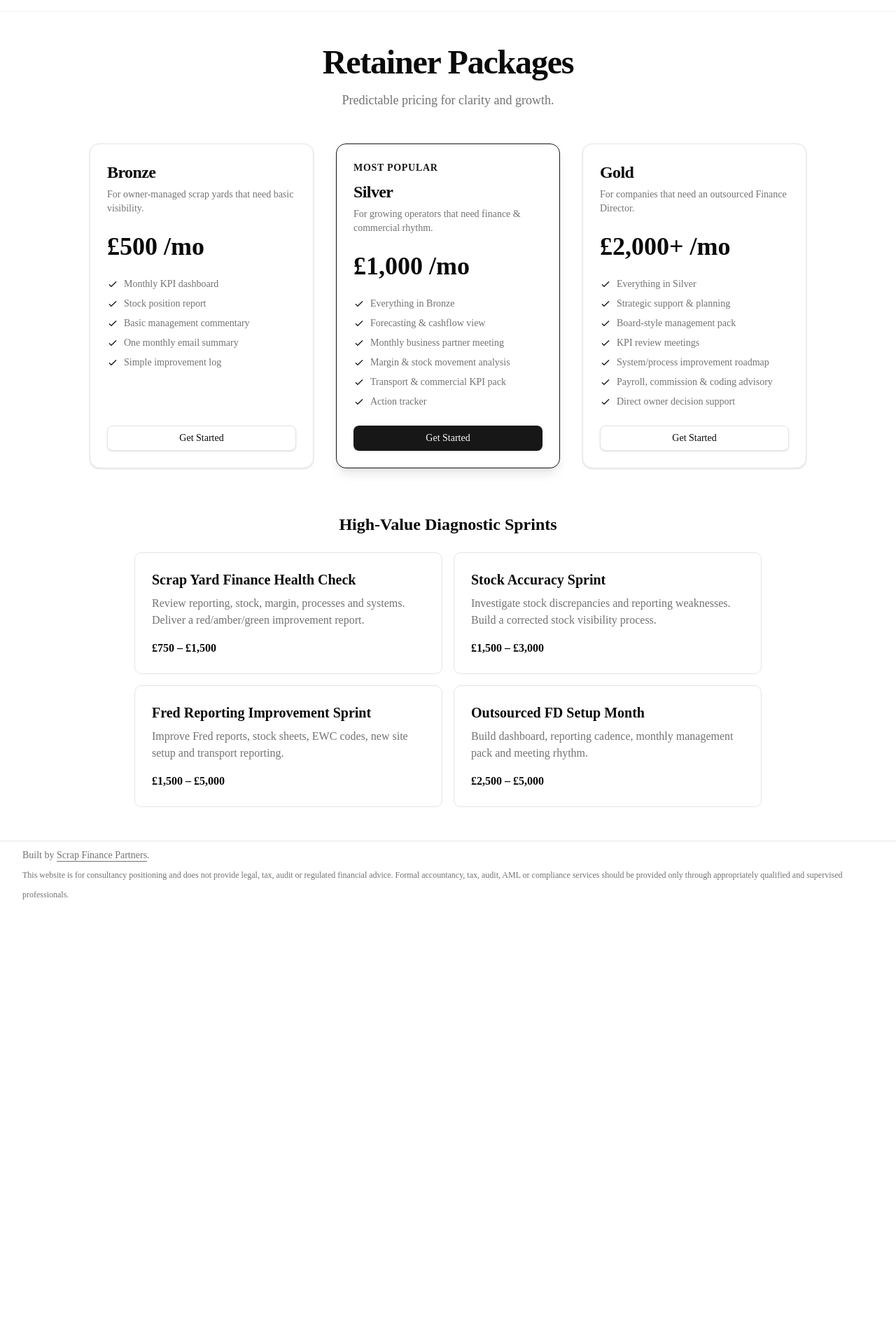
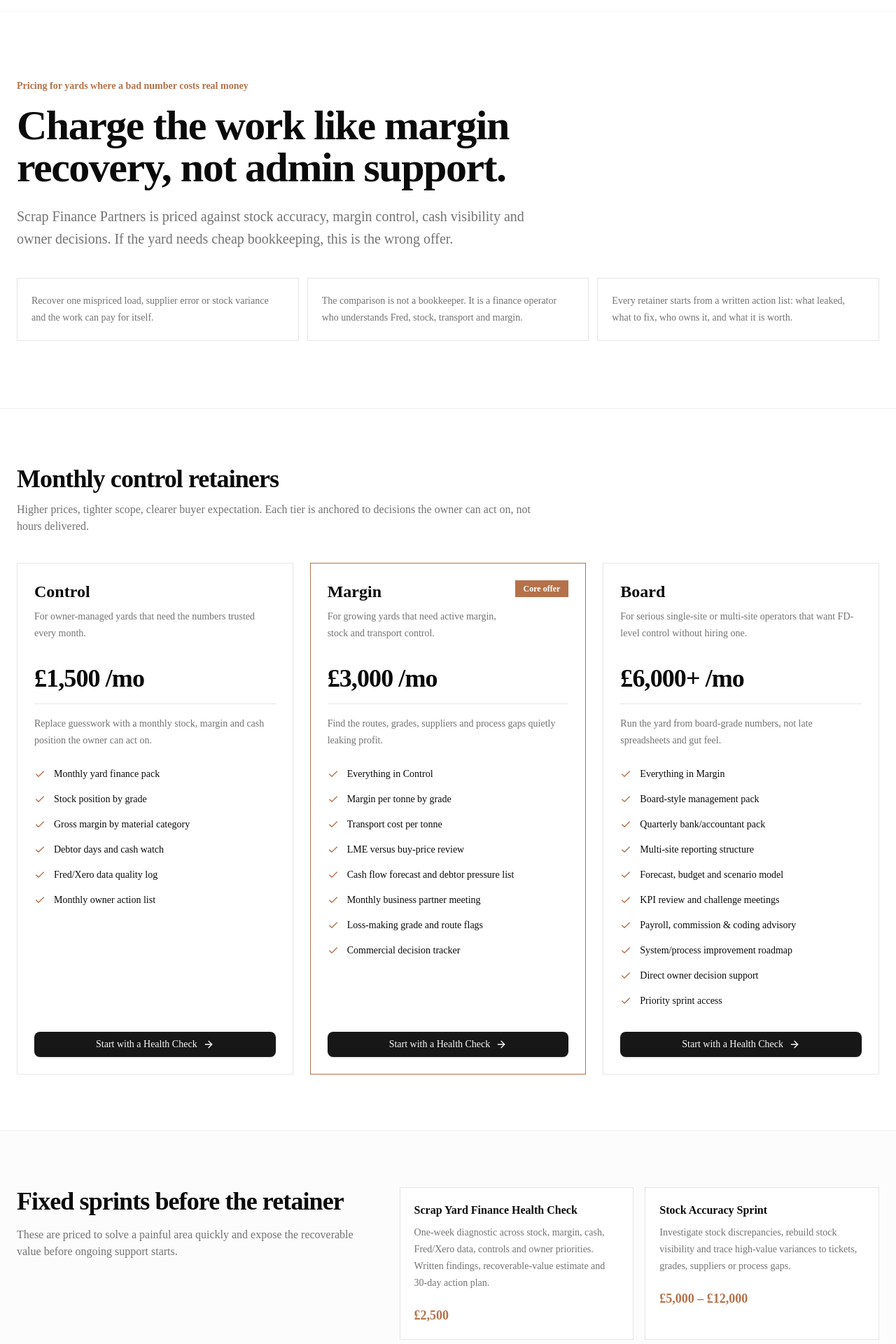
Before and after one commit to manazoid4/scrap-finance-partners, a Next.js app: page /pricing in a window 1280 px wide. Shown: the part 40-1960 px from the top of the page at 70% size. Before the commit the page ends 1338 px from the top, so only its background shows below. Built offline with nearby package versions, Linux system fonts and the light colour scheme.

Commit message:
Reprice premium offers and scaffold features

```diff
--- a/app/growth-hub/page.tsx
+++ b/app/growth-hub/page.tsx
@@ -1,4 +1,4 @@
-import { Card, CardContent, CardDescription, CardHeader, CardTitle } from "@/components/ui/card"
+import { Card, CardContent, CardHeader, CardTitle } from "@/components/ui/card"
 
 export default function GrowthHubPage() {
   return (
@@ -25,7 +25,7 @@ export default function GrowthHubPage() {
               <CardTitle className="text-sm">Create Lead Magnet</CardTitle>
             </CardHeader>
             <CardContent className="p-4 pt-0 text-xs text-muted-foreground">
-              Draft the "Scrap Yard Finance Health Check" PDF.
+              Draft the Scrap Yard Finance Health Check PDF.
             </CardContent>
           </Card>
           <Card className="border-l-4 border-l-blue-500">
--- a/app/pricing/page.tsx
+++ b/app/pricing/page.tsx
@@ -1,83 +1,167 @@
-import { PricingCard } from "@/components/pricing-card"
+import type { Metadata } from "next";
+import Link from "next/link";
+import { ArrowRight, Check } from "lucide-react";
+import { featureScaffold, oneOffs, pricing } from "@/data/pricing";
+import { Button } from "@/components/ui/button";
+
+export const metadata: Metadata = {
+  title: "Pricing | Scrap Finance Partners",
+  description:
+    "Premium scrap yard finance retainers, diagnostic sprints and scaffolded reporting modules for stock, margin, transport and cash control.",
+};
+
+const valueAnchors = [
+  "Recover one mispriced load, supplier error or stock variance and the work can pay for itself.",
+  "The comparison is not a bookkeeper. It is a finance operator who understands Fred, stock, transport and margin.",
+  "Every retainer starts from a written action list: what leaked, what to fix, who owns it, and what it is worth.",
+];
 
 export default function PricingPage() {
   return (
-    <div className="container py-12 px-4 md:px-6">
-      <div className="mx-auto max-w-3xl text-center mb-12">
-        <h1 className="text-3xl font-bold tracking-tight sm:text-4xl md:text-5xl">Retainer Packages</h1>
-        <p className="mt-4 text-muted-foreground text-lg">
-          Predictable pricing for clarity and growth.
+    <div className="bg-background">
+      <section className="border-b border-border/60">
+        <div className="container px-4 py-16 md:px-6 md:py-24">
+          <div className="max-w-4xl">
+            <p className="mb-4 text-sm font-semibold text-copper">
+              Pricing for yards where a bad number costs real money
+            </p>
+            <h1 className="text-4xl font-extrabold tracking-tight text-balance sm:text-5xl md:text-6xl">
+              Charge the work like margin recovery, not admin support.
+            </h1>
+            <p className="mt-6 max-w-3xl text-lg leading-8 text-muted-foreground md:text-xl">
+              Scrap Finance Partners is priced against stock accuracy, margin control,
+              cash visibility and owner decisions. If the yard needs cheap bookkeeping,
+              this is the wrong offer.
             </p>
           </div>
 
-      <div className="grid gap-8 md:grid-cols-3 max-w-5xl mx-auto mb-16">
-        <PricingCard
-          title="Bronze"
-          price="£500 /mo"
-          description="For owner-managed scrap yards that need basic visibility."
-          features={[
-            "Monthly KPI dashboard",
-            "Stock position report",
-            "Basic management commentary",
-            "One monthly email summary",
-            "Simple improvement log"
-          ]}
-        />
-        <PricingCard
-          title="Silver"
-          price="£1,000 /mo"
-          description="For growing operators that need finance & commercial rhythm."
-          isPopular={true}
-          features={[
-            "Everything in Bronze",
-            "Forecasting & cashflow view",
-            "Monthly business partner meeting",
-            "Margin & stock movement analysis",
-            "Transport & commercial KPI pack",
-            "Action tracker"
-          ]}
-        />
-        <PricingCard
-          title="Gold"
-          price="£2,000+ /mo"
-          description="For companies that need an outsourced Finance Director."
-          features={[
-            "Everything in Silver",
-            "Strategic support & planning",
-            "Board-style management pack",
-            "KPI review meetings",
-            "System/process improvement roadmap",
-            "Payroll, commission & coding advisory",
-            "Direct owner decision support"
-          ]}
-        />
+          <div className="mt-10 grid gap-3 md:grid-cols-3">
+            {valueAnchors.map((anchor) => (
+              <div key={anchor} className="border border-border bg-card p-5">
+                <p className="text-sm leading-6 text-muted-foreground">{anchor}</p>
+              </div>
+            ))}
+          </div>
+        </div>
+      </section>
+
+      <section className="border-b border-border/60">
+        <div className="container px-4 py-14 md:px-6 md:py-20">
+          <div className="mb-10 max-w-3xl">
+            <h2 className="text-3xl font-bold tracking-tight md:text-4xl">
+              Monthly control retainers
+            </h2>
+            <p className="mt-3 text-muted-foreground">
+              Higher prices, tighter scope, clearer buyer expectation. Each tier is
+              anchored to decisions the owner can act on, not hours delivered.
+            </p>
           </div>
 
-      <div className="mx-auto max-w-4xl">
-        <h2 className="text-2xl font-bold mb-6 text-center">High-Value Diagnostic Sprints</h2>
-        <div className="grid gap-4 md:grid-cols-2">
-          <div className="border rounded-lg p-6">
-            <h3 className="font-bold text-xl mb-2">Scrap Yard Finance Health Check</h3>
-            <p className="text-muted-foreground mb-4">Review reporting, stock, margin, processes and systems. Deliver a red/amber/green improvement report.</p>
-            <div className="font-semibold">£750 – £1,500</div>
+          <div className="grid gap-6 lg:grid-cols-3">
+            {pricing.map((tier) => (
+              <article
+                key={tier.id}
+                className={`flex h-full flex-col border bg-card p-6 ${
+                  tier.isPopular ? "border-copper" : "border-border"
+                }`}
+              >
+                <div className="flex items-start justify-between gap-4">
+                  <div>
+                    <h3 className="text-2xl font-bold">{tier.title}</h3>
+                    <p className="mt-2 text-sm leading-6 text-muted-foreground">
+                      {tier.description}
+                    </p>
                   </div>
-          <div className="border rounded-lg p-6">
-            <h3 className="font-bold text-xl mb-2">Stock Accuracy Sprint</h3>
-            <p className="text-muted-foreground mb-4">Investigate stock discrepancies and reporting weaknesses. Build a corrected stock visibility process.</p>
-            <div className="font-semibold">£1,500 – £3,000</div>
+                  {tier.isPopular ? (
+                    <span className="shrink-0 bg-copper px-3 py-1 text-xs font-semibold text-white">
+                      Core offer
+                    </span>
+                  ) : null}
                 </div>
-          <div className="border rounded-lg p-6">
-            <h3 className="font-bold text-xl mb-2">Fred Reporting Improvement Sprint</h3>
-            <p className="text-muted-foreground mb-4">Improve Fred reports, stock sheets, EWC codes, new site setup and transport reporting.</p>
-            <div className="font-semibold">£1,500 – £5,000</div>
+
+                <p className="mt-8 text-4xl font-extrabold tracking-tight">{tier.price}</p>
+                <p className="mt-4 border-t border-border pt-4 text-sm leading-6 text-muted-foreground">
+                  {tier.outcome}
+                </p>
+
+                <ul className="mt-6 flex-1 space-y-3">
+                  {tier.features.map((feature) => (
+                    <li key={feature} className="flex gap-3 text-sm leading-6">
+                      <Check className="mt-1 h-4 w-4 shrink-0 text-copper" aria-hidden="true" />
+                      <span>{feature}</span>
+                    </li>
+                  ))}
+                </ul>
+
+                <Button asChild className="mt-8 w-full">
+                  <Link href="/health-check">
+                    Start with a Health Check
+                    <ArrowRight className="ml-2 h-4 w-4" aria-hidden="true" />
+                  </Link>
+                </Button>
+              </article>
+            ))}
           </div>
-          <div className="border rounded-lg p-6">
-            <h3 className="font-bold text-xl mb-2">Outsourced FD Setup Month</h3>
-            <p className="text-muted-foreground mb-4">Build dashboard, reporting cadence, monthly management pack and meeting rhythm.</p>
-            <div className="font-semibold">£2,500 – £5,000</div>
+        </div>
+      </section>
+
+      <section className="border-b border-border/60 bg-muted/30">
+        <div className="container px-4 py-14 md:px-6 md:py-20">
+          <div className="grid gap-10 lg:grid-cols-[0.85fr_1.15fr]">
+            <div>
+              <h2 className="text-3xl font-bold tracking-tight md:text-4xl">
+                Fixed sprints before the retainer
+              </h2>
+              <p className="mt-4 text-muted-foreground">
+                These are priced to solve a painful area quickly and expose the
+                recoverable value before ongoing support starts.
+              </p>
+            </div>
+            <div className="grid gap-4 sm:grid-cols-2">
+              {oneOffs.map((offer) => (
+                <article key={offer.slug} className="border border-border bg-background p-5">
+                  <h3 className="font-bold">{offer.name}</h3>
+                  <p className="mt-2 text-sm leading-6 text-muted-foreground">
+                    {offer.description}
+                  </p>
+                  <p className="mt-5 text-lg font-extrabold text-copper">{offer.price}</p>
+                </article>
+              ))}
             </div>
           </div>
         </div>
+      </section>
+
+      <section>
+        <div className="container px-4 py-14 md:px-6 md:py-20">
+          <div className="mb-10 max-w-3xl">
+            <h2 className="text-3xl font-bold tracking-tight md:text-4xl">
+              Feature scaffold for the premium offer
+            </h2>
+            <p className="mt-3 text-muted-foreground">
+              This is the capability map to build into YardLedger, the diagnostic pack,
+              and the monthly client reports. Scaffolded now; productised as demand proves it.
+            </p>
           </div>
-  )
+
+          <div className="grid gap-px overflow-hidden border border-border bg-border sm:grid-cols-2 lg:grid-cols-3">
+            {featureScaffold.map((module) => (
+              <article key={module.title} className="bg-card p-6">
+                <p className="text-xs font-semibold text-copper">{module.status}</p>
+                <h3 className="mt-2 text-xl font-bold">{module.title}</h3>
+                <ul className="mt-5 space-y-2">
+                  {module.features.map((feature) => (
+                    <li key={feature} className="flex gap-2 text-sm leading-6 text-muted-foreground">
+                      <Check className="mt-1 h-3.5 w-3.5 shrink-0 text-copper" aria-hidden="true" />
+                      <span>{feature}</span>
+                    </li>
+                  ))}
+                </ul>
+              </article>
+            ))}
+          </div>
+        </div>
+      </section>
+    </div>
+  );
 }
--- a/data/pricing.ts
+++ b/data/pricing.ts
@@ -1,46 +1,55 @@
 export const pricing = [
   {
-    id: "bronze",
-    title: "Bronze",
-    price: "£500 /mo",
-    description: "For owner-managed scrap yards that need basic visibility.",
+    id: "control",
+    title: "Control",
+    price: "£1,500 /mo",
+    description: "For owner-managed yards that need the numbers trusted every month.",
+    outcome: "Replace guesswork with a monthly stock, margin and cash position the owner can act on.",
     features: [
-      "Monthly KPI dashboard",
-      "Stock position report",
-      "Basic management commentary",
-      "One monthly email summary",
-      "Simple improvement log"
+      "Monthly yard finance pack",
+      "Stock position by grade",
+      "Gross margin by material category",
+      "Debtor days and cash watch",
+      "Fred/Xero data quality log",
+      "Monthly owner action list"
     ],
     isPopular: false
   },
   {
-    id: "silver",
-    title: "Silver",
-    price: "£1,000 /mo",
-    description: "For growing operators that need finance & commercial rhythm.",
+    id: "margin",
+    title: "Margin",
+    price: "£3,000 /mo",
+    description: "For growing yards that need active margin, stock and transport control.",
+    outcome: "Find the routes, grades, suppliers and process gaps quietly leaking profit.",
     features: [
-      "Everything in Bronze",
-      "Forecasting & cashflow view",
+      "Everything in Control",
+      "Margin per tonne by grade",
+      "Transport cost per tonne",
+      "LME versus buy-price review",
+      "Cash flow forecast and debtor pressure list",
       "Monthly business partner meeting",
-      "Margin & stock movement analysis",
-      "Transport & commercial KPI pack",
-      "Action tracker"
+      "Loss-making grade and route flags",
+      "Commercial decision tracker"
     ],
     isPopular: true
   },
   {
-    id: "gold",
-    title: "Gold",
-    price: "£2,000+ /mo",
-    description: "For companies that need an outsourced Finance Director.",
+    id: "board",
+    title: "Board",
+    price: "£6,000+ /mo",
+    description: "For serious single-site or multi-site operators that want FD-level control without hiring one.",
+    outcome: "Run the yard from board-grade numbers, not late spreadsheets and gut feel.",
     features: [
-      "Everything in Silver",
-      "Strategic support & planning",
+      "Everything in Margin",
       "Board-style management pack",
-      "KPI review meetings",
+      "Quarterly bank/accountant pack",
+      "Multi-site reporting structure",
+      "Forecast, budget and scenario model",
+      "KPI review and challenge meetings",
+      "Payroll, commission & coding advisory",
       "System/process improvement roadmap",
-      "Payroll, commission & coding advisory",
-      "Direct owner decision support"
+      "Direct owner decision support",
+      "Priority sprint access"
     ],
     isPopular: false
   }
@@ -50,31 +59,94 @@ export const oneOffs = [
   {
     slug: "health-check",
     name: "Scrap Yard Finance Health Check",
-    price: "£750 – £1,500",
-    description: "Review reporting, stock, margin, processes and systems. Deliver a red/amber/green improvement report."
+    price: "£2,500",
+    description: "One-week diagnostic across stock, margin, cash, Fred/Xero data, controls and owner priorities. Written findings, recoverable-value estimate and 30-day action plan."
   },
   {
     slug: "stock-accuracy",
     name: "Stock Accuracy Sprint",
-    price: "£1,500 – £3,000",
-    description: "Investigate stock discrepancies and reporting weaknesses. Build a corrected stock visibility process."
+    price: "£5,000 – £12,000",
+    description: "Investigate stock discrepancies, rebuild stock visibility and trace high-value variances to tickets, grades, suppliers or process gaps."
   },
   {
     slug: "fred-improvement",
     name: "Fred Reporting Improvement Sprint",
-    price: "£1,500 – £5,000",
-    description: "Improve Fred reports, stock sheets, EWC codes, new site setup and transport reporting."
+    price: "£4,000 – £10,000",
+    description: "Improve Fred reports, stock sheets, EWC codes, site setup and transport reporting so the system produces usable management numbers."
   },
   {
     slug: "fd-setup",
     name: "Outsourced FD Setup Month",
-    price: "£2,500 – £5,000",
-    description: "Build dashboard, reporting cadence, monthly management pack and meeting rhythm."
+    price: "£8,000 – £15,000",
+    description: "Build the management pack, close rhythm, KPI model, meeting cadence and owner decision dashboard before the monthly retainer starts."
   },
   {
     slug: "dwt-audit",
     name: "Digital Waste Tracking (DWT) Audit",
-    price: "£1,500",
-    description: "Prepare for the Environment Agency's 2025 mandate. Process mapping, readiness review, and integration scoping."
+    price: "£3,500 – £7,500",
+    description: "Map waste-tracking readiness, data capture gaps, process risk and integration requirements before compliance pressure lands."
   }
 ];
+
+export const featureScaffold = [
+  {
+    title: "Stock Control",
+    status: "Scaffolded module",
+    features: [
+      "Grade-level stock bridge",
+      "Weighbridge variance log",
+      "Supplier self-bill exception queue",
+      "Month-end stock sign-off pack"
+    ]
+  },
+  {
+    title: "Margin Intelligence",
+    status: "Scaffolded module",
+    features: [
+      "Margin per tonne by material",
+      "LME/buy-price comparison",
+      "Loss-making grade flags",
+      "Commercial action tracker"
+    ]
+  },
+  {
+    title: "Transport Finance",
+    status: "Scaffolded module",
+    features: [
+      "Cost per tonne by route",
+      "Fuel and haulage variance view",
+      "Customer/route profitability",
+      "Depot transport scorecard"
+    ]
+  },
+  {
+    title: "Cash & Controls",
+    status: "Scaffolded module",
+    features: [
+      "Debtor pressure list",
+      "PO and coding exception log",
+      "Payroll/commission review queue",
+      "Bank/accountant monthly pack"
+    ]
+  },
+  {
+    title: "Systems Layer",
+    status: "Scaffolded module",
+    features: [
+      "Fred export mapping",
+      "Xero/Sage nominal bridge",
+      "D365 reporting handoff",
+      "CSV upload and validation workflow"
+    ]
+  },
+  {
+    title: "Owner Dashboard",
+    status: "Scaffolded module",
+    features: [
+      "Red/amber/green yard score",
+      "Recoverable-value estimate",
+      "30-day fix plan",
+      "Board-ready PDF snapshot"
+    ]
+  }
+];
```
Also changed, not shown: app/health-check/page.tsx (+7 -4 lines), 1 other file (tests, documents, lock files or other folders). Lines whose indentation alone changed are shown as unchanged.
